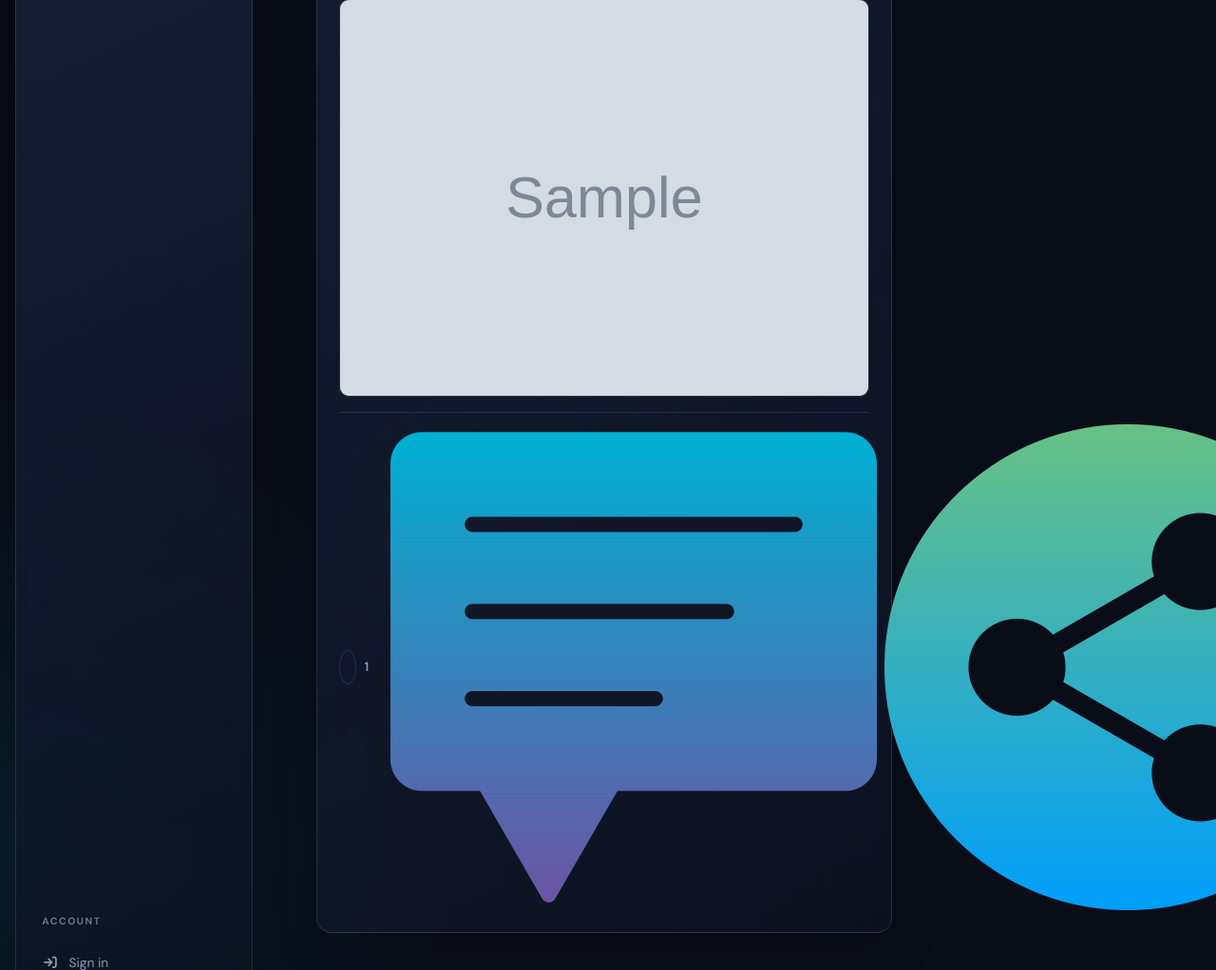
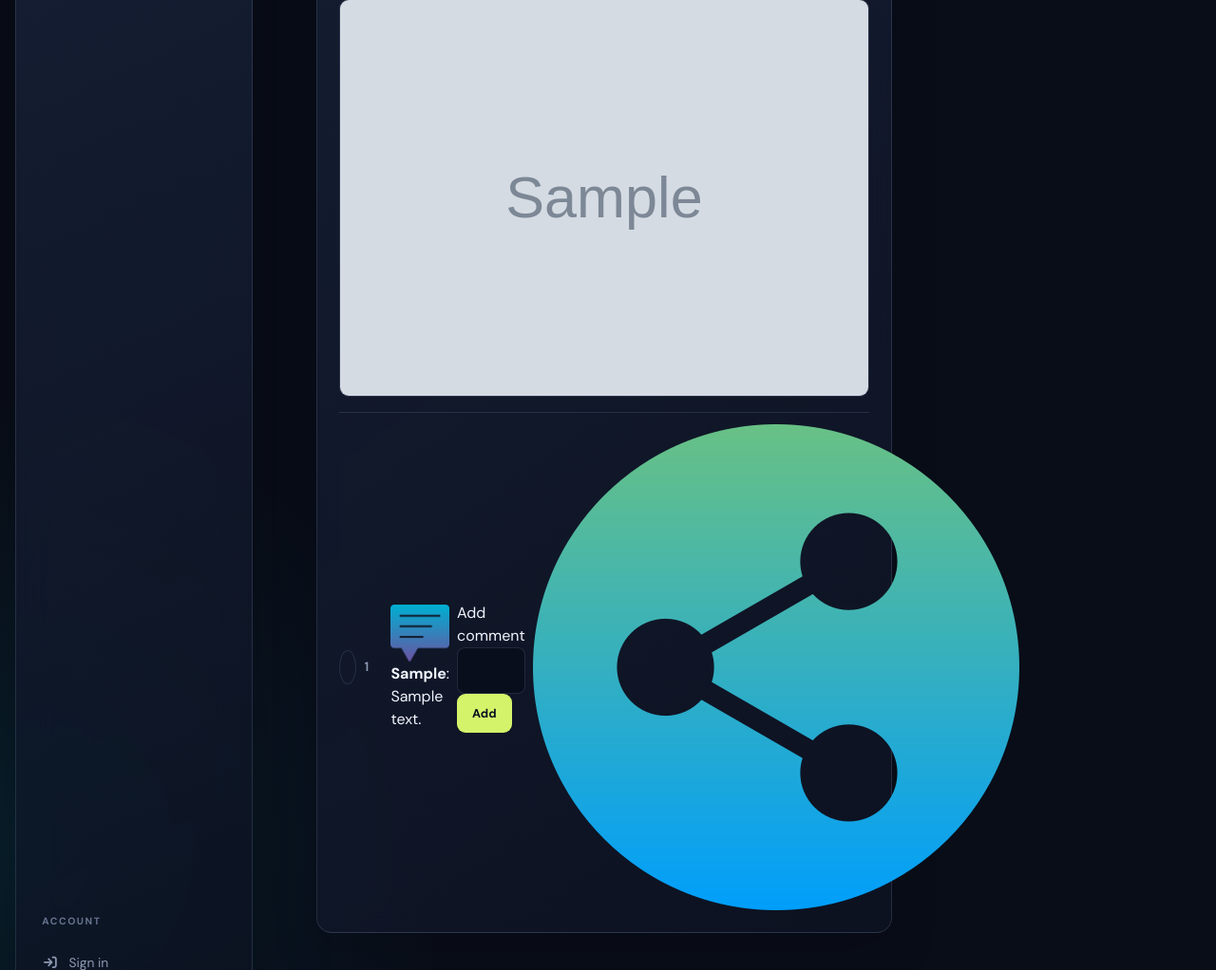
Before and after one commit to Devisinghd/NovaChat-Social-App, a Django app: template posts/templates/posts/feed.html in a window 1280 px wide; the page is wider, and only the part inside the window is pictured. Shown: the part 792-1814 px from the top of that part at 95% size. Run offline with Django 5.2, Linux system fonts and the light colour scheme; tables that the repository leaves empty hold one stand-in row (values such as "Sample post"); the template is opened without the code that fills it: values that come from a table or form of the project are taken from there, most other values are stand-ins (such as "Sample title", 1, 10 or a date in 2020); grey boxes marked "Sample" are stand-in pictures; some libraries are stand-ins or nearby versions.

Commit message:
added username before comment

```diff
--- a/posts/templates/posts/feed.html
+++ b/posts/templates/posts/feed.html
@@ -34,7 +34,29 @@
                     <img src="{% static 'users/images/like-icon.png' %}" alt="Like icon" class="like-icon">
                 </button>
                 <span class="like-count" aria-live="polite">{{ post.liked_by.count }}</span>
-                <img src="{% static 'users/images/comment-icon.png' %}" alt="Comment icon" class="comment-icon">
+                <div>
+                    <img src="{% static 'users/images/comment-icon.png' %}" alt="Comment icon" class="comment-icon">
+                    {% for comment in post.comments.all %}
+                        <b>{{ comment.posted_by }}</b>: {{ comment.body }}
+                    {% endfor %}
+                </div>
+                <div>
+                    <form method="post">
+                        {% csrf_token %}
+                        <div>
+                            <label for="">Add comment</label>
+                            <div>{{ comment_form.body }}
+                            </div>
+                            <div>
+                                <input type="hidden" name="post_id" id="post_id" value='{{ post.id }}'>
+                                <input type="hidden" name="posted_by" id="posted_by" value='{{ logged_in_user.username }}'>
+                            </div>
+                            <div>
+                                <button type='submit'>Add</button>
+                            </div>
+                        </div>
+                    </form>
+                </div>
                 <img src="{% static 'users/images/share-icon.png' %}" alt="Share icon" class="share-icon">
             </div>
         </article>
```
